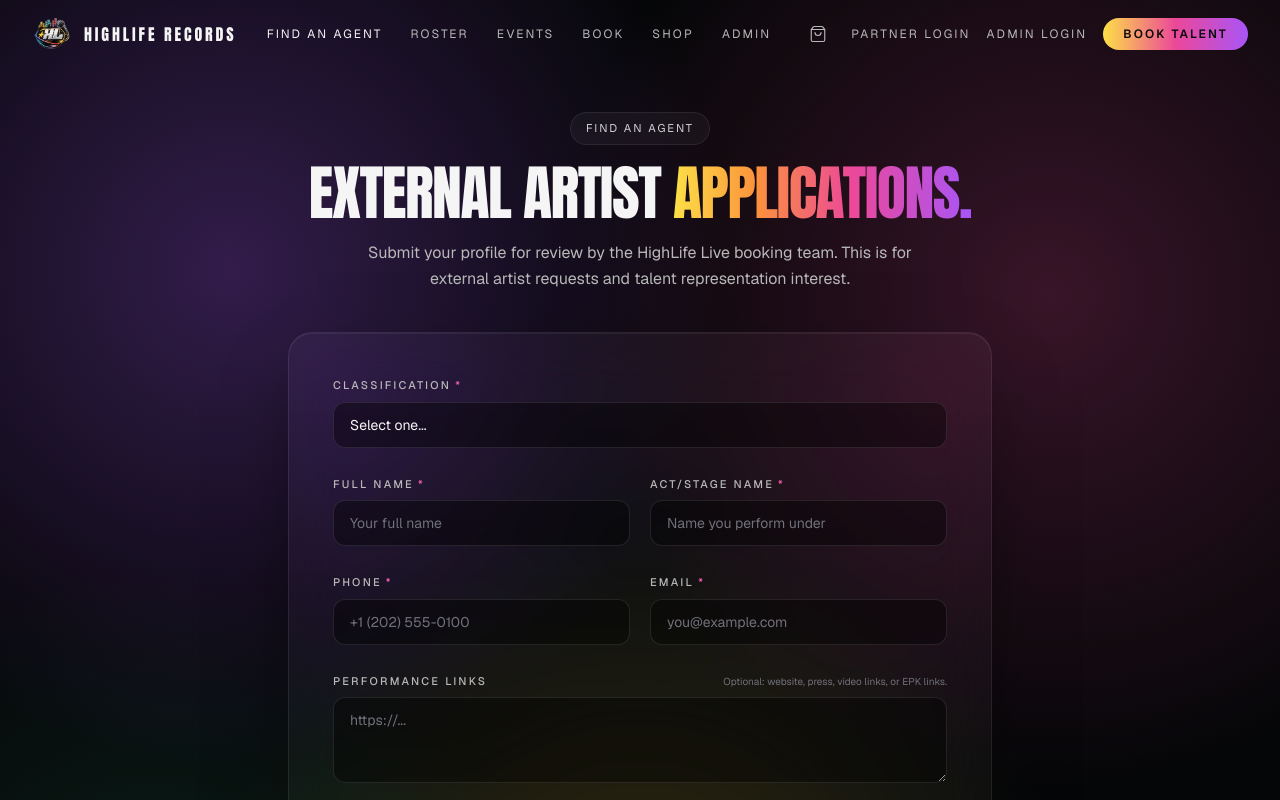
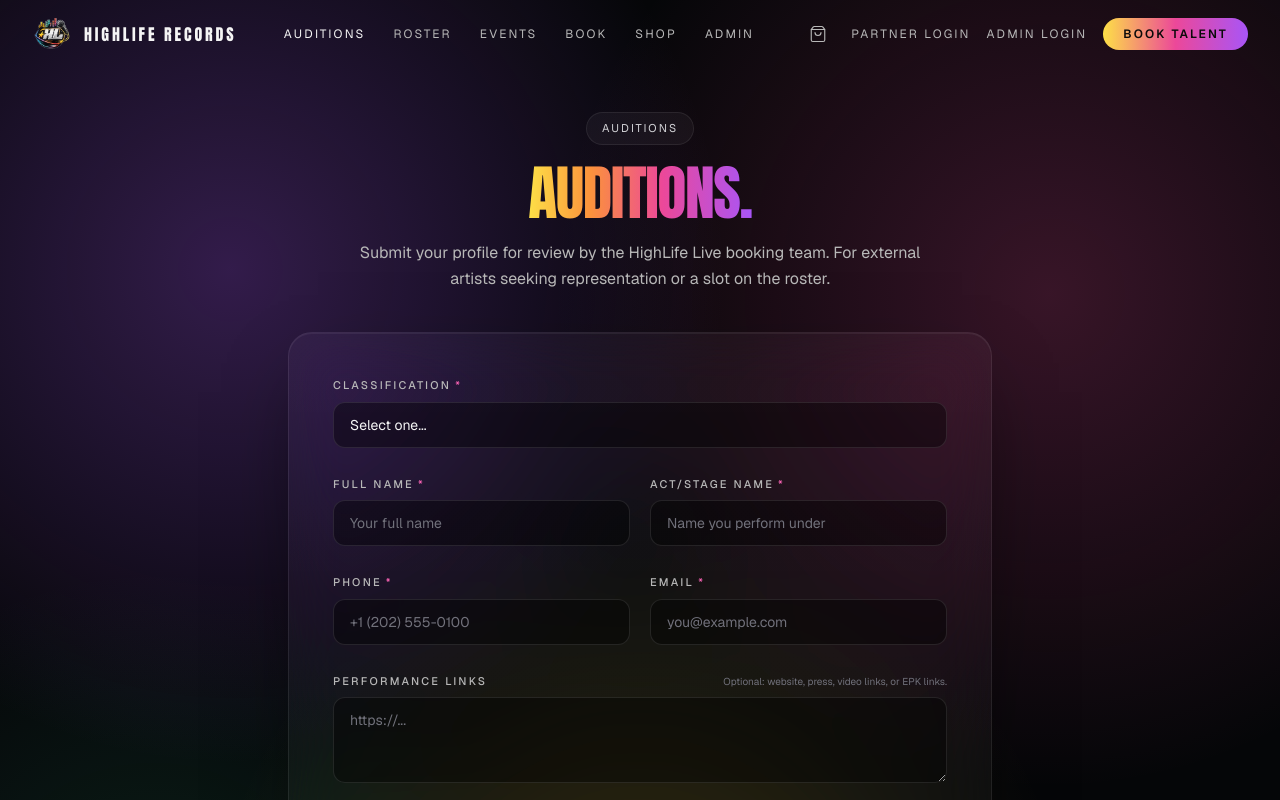
Before and after one commit to jameschhetree/highlife-live, a Next.js app: page /findanagent in a window 1280 px wide. Shown: the top 800 px of the page. Built offline with nearby package versions, Linux system fonts and the light colour scheme.

Commit message:
[jeremy] Activation: lockfile + db push for AgentApplication + swap 'Find An Agent' UI text to 'Auditions' (route /findanagent stays)

```diff
--- a/src/app/findanagent/page.tsx
+++ b/src/app/findanagent/page.tsx
@@ -227,7 +227,7 @@ export default function FindAnAgentPage() {
               Application <span className="text-gradient-hero">received.</span>
             </h1>
             <p className="text-silver leading-relaxed mb-8">
-              We received your Find An Agent application and saved it successfully.
+              We received your audition and saved it successfully.
               A confirmation email is on the way.
             </p>
             <p className="text-[11px] tracking-[0.18em] uppercase text-zinc-500 mb-10">
@@ -258,14 +258,13 @@ export default function FindAnAgentPage() {
       <div className="max-w-3xl mx-auto px-5 sm:px-6 lg:px-8">
         <ScrollReveal>
           <div className="text-center mb-10">
-            <span className="chip mb-5 inline-flex">Find An Agent</span>
+            <span className="chip mb-5 inline-flex">Auditions</span>
             <h1 className="font-display uppercase text-5xl sm:text-6xl tracking-tight leading-[0.92] mb-5">
-              External Artist{" "}
-              <span className="text-gradient-hero">applications.</span>
+              <span className="text-gradient-hero">Auditions.</span>
             </h1>
             <p className="text-silver max-w-xl mx-auto leading-relaxed">
               Submit your profile for review by the HighLife Live booking team.
-              This is for external artist requests and talent representation interest.
+              For external artists seeking representation or a slot on the roster.
             </p>
           </div>
         </ScrollReveal>
--- a/src/components/Footer.tsx
+++ b/src/components/Footer.tsx
@@ -43,7 +43,7 @@ export function Footer() {
             </h4>
             <div className="flex flex-col gap-3">
               {[
-                { href: "/findanagent", label: "Find An Agent" },
+                { href: "/findanagent", label: "Auditions" },
                 { href: "/roster", label: "Artist Roster" },
                 { href: "/events", label: "Events" },
                 { href: "/book", label: "Book an Artist" },
--- a/src/components/Header.tsx
+++ b/src/components/Header.tsx
@@ -87,7 +87,7 @@ export function Header() {
                 pathname === "/findanagent" ? "text-foreground" : "text-silver hover:text-foreground"
               }`}
             >
-              Find An Agent
+              Auditions
             </Link>
             {navLinks.map((link) => (
               <Link
@@ -168,7 +168,7 @@ export function Header() {
                 onClick={() => setMobileOpen(false)}
                 className="text-xl font-display tracking-[0.15em] uppercase text-silver"
               >
-                Find An Agent
+                Auditions
               </Link>
               {navLinks.map((link, i) => (
                 <motion.div
```
Also changed, not shown: 1 other file (tests, documents, lock files or other folders).
